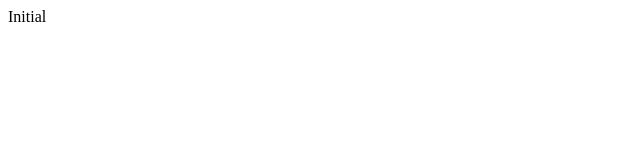
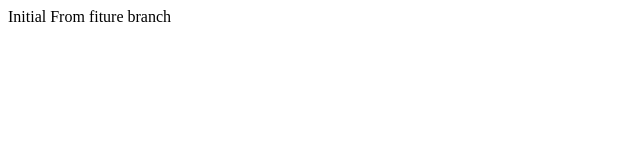
Before and after one commit to BfateH/test, a plain HTML site: page index.html in a window 1280 px wide. Shown: the whole page, without its empty margins (0-640 px from the left). Drawn offline with Linux system fonts and the light colour scheme.

Commit message:
From branch commit

```diff
--- a/index.html
+++ b/index.html
@@ -7,5 +7,6 @@
 </head>
 <body>
     Initial
+    From fiture branch
 </body>
 </html>
```
